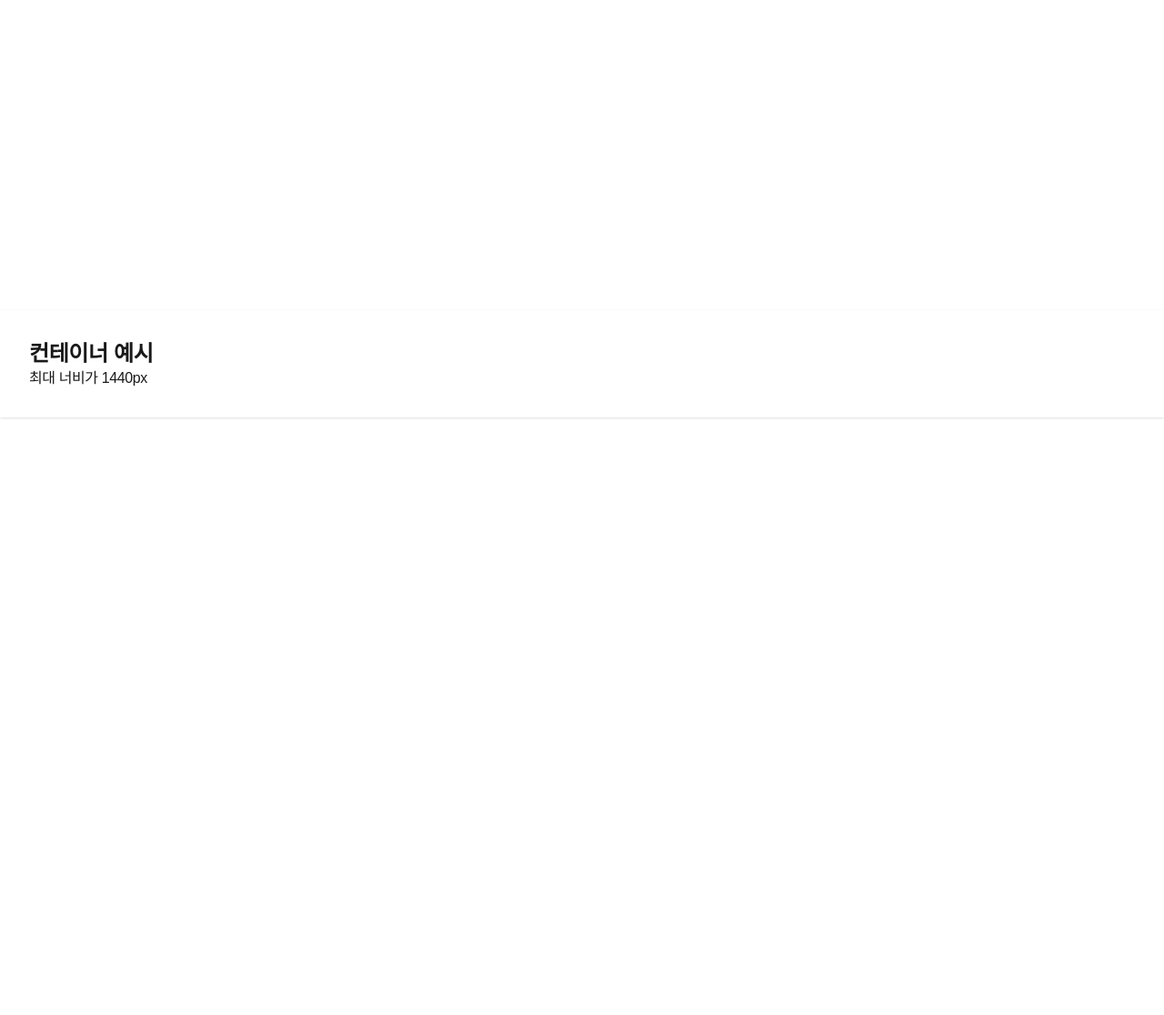
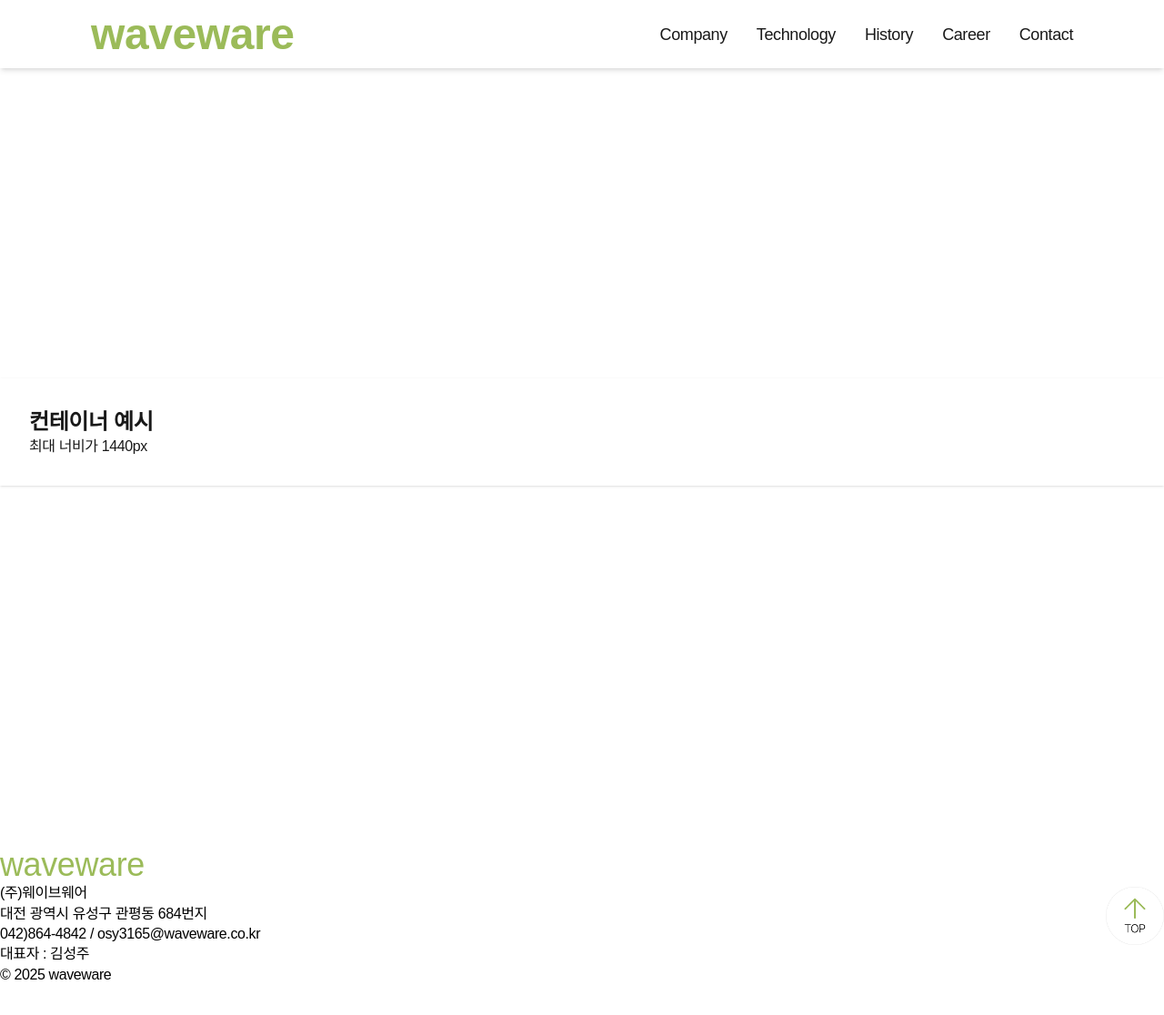
Before and after one commit to YongMinMax/waveware, a Next.js app: page / in a window 1280 px wide. Shown: the top 1116 px of the page at 91% size. Before the commit the page ends 800 px from the top, so only its background shows below. Built offline with nearby package versions, Linux system fonts and the light colour scheme; a web font is replaced by a local one.

Commit message:
2025.03.25. KYE - mod _app.js
- 헤더와 푸터 추가

```diff
--- a/src/pages/_app.js
+++ b/src/pages/_app.js
@@ -1,5 +1,13 @@
 import "../styles/globals.css";
+import Header from "../layouts/header";
+import Footer from "../layouts/footer";
 
 export default function App({ Component, pageProps }) {
-  return <Component {...pageProps} />;
+  return (
+    <>
+      <Header/>
+      <Component {...pageProps} />
+      <Footer/>
+    </>
+  );
 }
```
